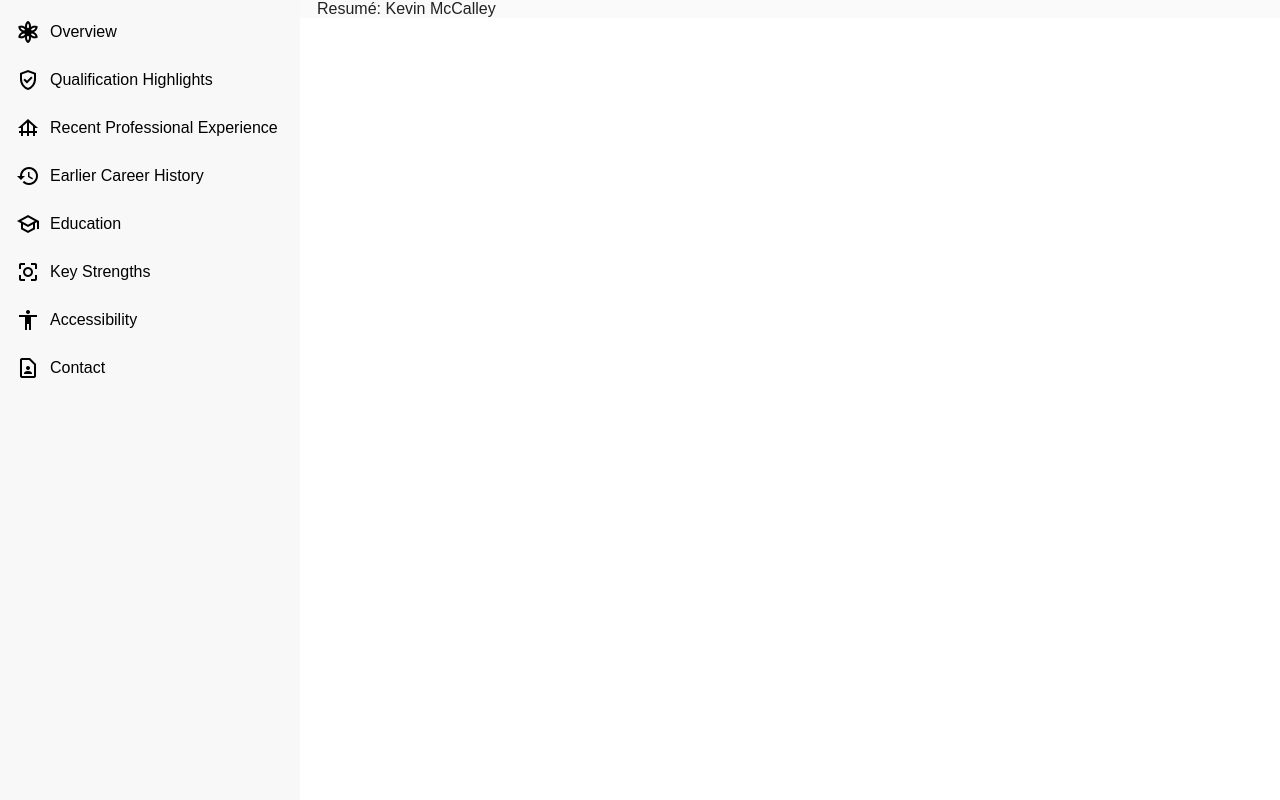
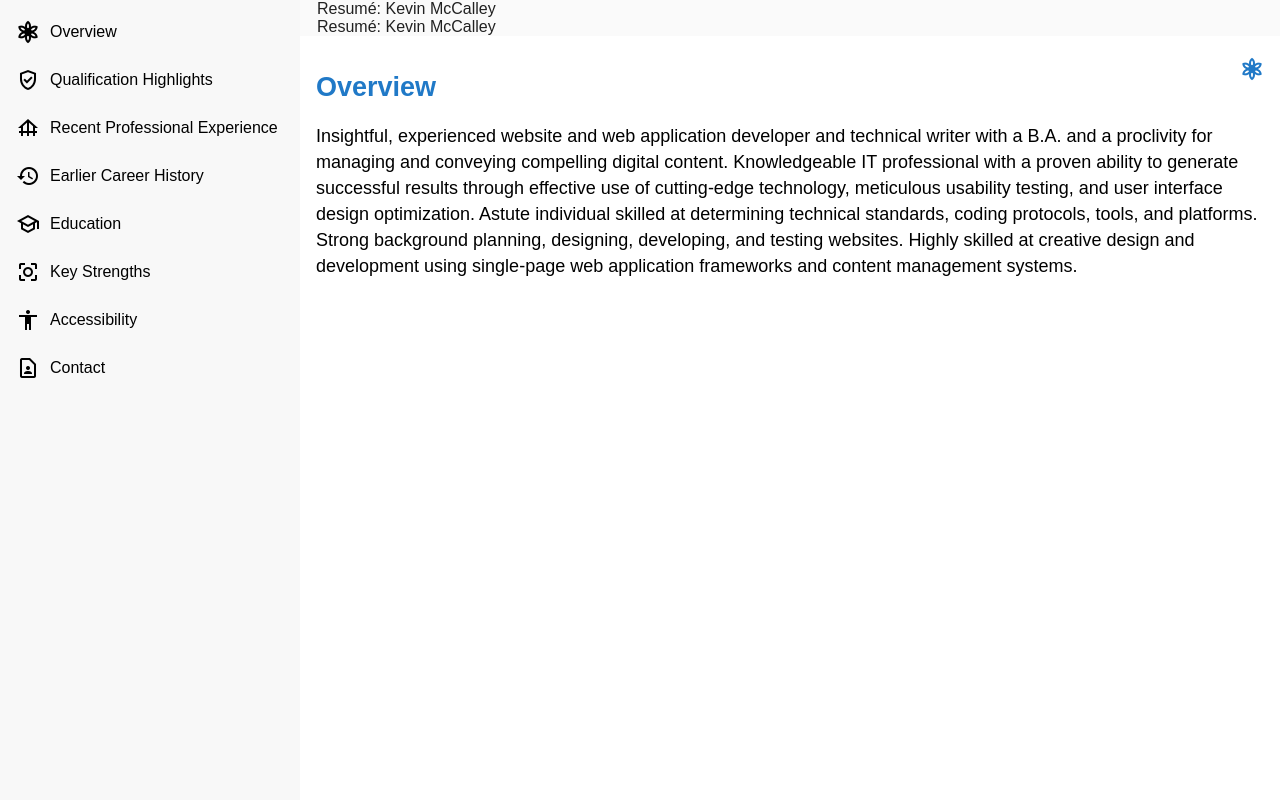
Before and after one commit to kevinmccalley/resume, an Angular app: page / in a window 1280 px wide. Shown: the top 800 px of the page. Built offline with nearby package versions, Linux system fonts and the light colour scheme; a web font is replaced by a local one.

Commit message:
Fix sidebar links and update styles and angular config

```diff
--- a/angular.json
+++ b/angular.json
@@ -33,7 +33,8 @@
             "styles": [
               "src/styles.scss"
             ],
-            "scripts": []
+            "scripts": [],
+            "baseHref": "/resume/"
           },
           "configurations": {
             "production": {
@@ -99,7 +100,6 @@
               "src/assets"
             ],
             "styles": [
-
               "src/styles.scss"
             ],
             "scripts": []
--- a/src/app/nav-menu/nav-menu.component.html
+++ b/src/app/nav-menu/nav-menu.component.html
@@ -4,15 +4,32 @@
       [mode]="(isHandset$ | async) ? 'over' : 'side'"
       [opened]="(isHandset$ | async) === false">
     <mat-nav-list>
-      <a mat-list-item href="/resume/#/overview"><i class="material-icons-outlined">filter_vintage</i> Overview</a>
-      <a mat-list-item href="/resume/#/highlights"><i class="material-icons-outlined">gpp_good</i> Qualification Highlights</a>
-      <a mat-list-item href="/resume/#/experience"><i class="material-icons-outlined">foundation</i> Recent Professional Experience</a>
-      <a mat-list-item href="/resume/#/history"><i class="material-icons-outlined">history</i> Earlier Career History</a>
-      <a mat-list-item href="/resume/#/education"><i class="material-icons-outlined">school</i> Education</a>
-      <a mat-list-item href="/resume/#/strengths"><i class="material-icons-outlined">center_focus_strong</i> Key Strengths</a>
-      <a mat-list-item href="/resume/#/accessibility"><i class="material-icons-outlined">accessibility</i> Accessibility</a>
-      <a mat-list-item href="/resume/#/contact"><i class="material-icons-outlined">contact_page</i> Contact</a>
-    </mat-nav-list>
+  <a mat-list-item [routerLink]="['/overview']">
+    <i class="material-icons-outlined">filter_vintage</i> Overview
+  </a>
+  <a mat-list-item [routerLink]="['/highlights']">
+    <i class="material-icons-outlined">gpp_good</i> Qualification Highlights
+  </a>
+  <a mat-list-item [routerLink]="['/experience']">
+    <i class="material-icons-outlined">foundation</i> Recent Professional Experience
+  </a>
+  <a mat-list-item [routerLink]="['/history']">
+    <i class="material-icons-outlined">history</i> Earlier Career History
+  </a>
+  <a mat-list-item [routerLink]="['/education']">
+    <i class="material-icons-outlined">school</i> Education
+  </a>
+  <a mat-list-item [routerLink]="['/strengths']">
+    <i class="material-icons-outlined">center_focus_strong</i> Key Strengths
+  </a>
+  <a mat-list-item [routerLink]="['/accessibility']">
+    <i class="material-icons-outlined">accessibility</i> Accessibility
+  </a>
+  <a mat-list-item [routerLink]="['/contact']">
+    <i class="material-icons-outlined">contact_page</i> Contact
+  </a>
+</mat-nav-list>
+
   </mat-sidenav>
   <mat-sidenav-content>
     <mat-toolbar color="primary">
--- a/src/styles.scss
+++ b/src/styles.scss
@@ -1,37 +1,74 @@
 /* You can add global styles to this file, and also import other style files */
 
-html, body { height: 100%; }
-body { margin: 0; font-family:  proxima-nova, sans-serif; } //Cambria, Georgia, serif;
-.Pad {padding: 16px; font-size:18px;}
+html, body {
+  height: 100%;
+}
+
+body {
+  margin: 0;
+  font-family: proxima-nova, sans-serif; //Cambria, Georgia, serif;
+}
+
+.Pad {
+  padding: 16px;
+  font-size: 18px;
+}
+
 div {
-    line-height:26px;
+  line-height: 26px;
 }
-h2, .legend-container i {color:#2079c7;} //pink = #F73859
+
+h2, .legend-container i {
+  color: #2079c7;
+} //pink = #F73859
+
 h2, .legend-container {
-    display:block;
+  display: block;
 }
+
 .legend-container i {
-    position:relative;
-    top: 5px;
+  position: relative;
+  top: 5px;
 }
+
 h2 {
-    float:left;
+  float: left;
 }
+
 .legend-container {
-    float:right;
+  float: right;
 }
+
 .clear {
-    clear:both;
+  clear: both;
 }
+
 .section-break {
-    margin-bottom:27px;
+  margin-bottom: 27px;
 }
+
 .mat-drawer {
-    background-color: #f8f8f8;
+  background-color: #f8f8f8;
 }
+
 ul {
-    padding-inline-start:20px;
+  padding-inline-start: 20px;
 }
-.mat-toolbar-row, .mat-toolbar-single-row {
-    padding:0 7px !important;
+
+.mat-toolbar-row,
+.mat-toolbar-single-row {
+  padding: 0 7px !important;
 }
+
+/* ✅ Added layout fixes */
+mat-sidenav-container,
+.mat-drawer-container {
+  height: 100%;
+}
+
+app-root,
+router-outlet + * {
+  display: block;
+  margin-top: 0 !important;
+  padding-top: 0 !important;
+}
```
